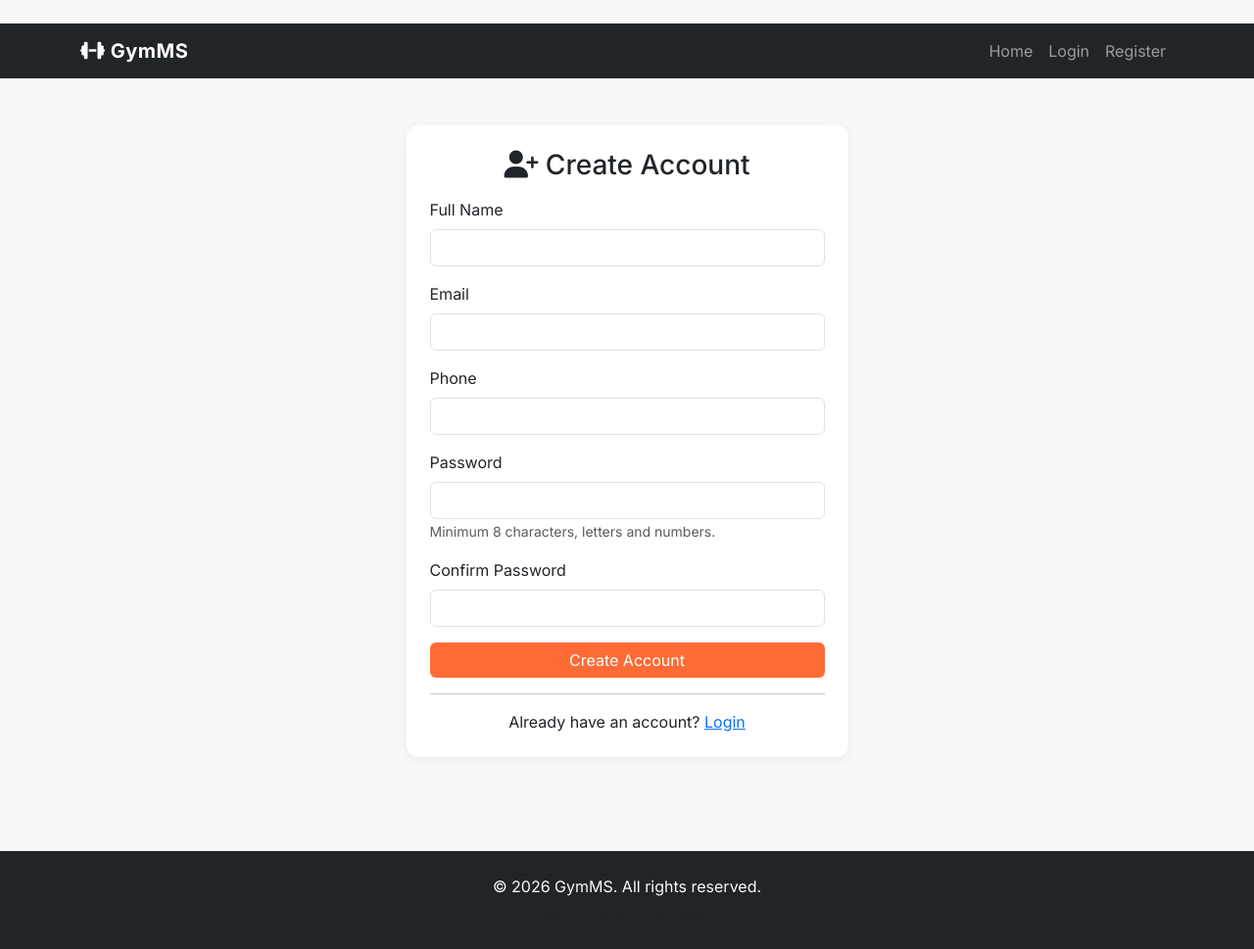
After one commit to pallavi-dhadage/gym-management-system, a Flask app: page /auth/register in a window 1280 px wide. The commit adds this page. Shown: the whole page at 98% size. Run offline with Flask 3, Linux system fonts and the light colour scheme; some libraries are stand-ins or nearby versions.

Commit message:
feat: add secure authentication with RBAC, hashing, audit logs

```diff
--- a/app/models/__init__.py
+++ b/app/models/__init__.py
@@ -0,0 +1,3 @@
+from app.models.user import User
+
+__all__ = ['User']
--- a/app/routes/auth.py
+++ b/app/routes/auth.py
@@ -1,5 +1,190 @@
-from flask import Blueprint
+from datetime import datetime
+from urllib.parse import urlparse
+
+from flask import (
+    Blueprint, render_template, redirect, url_for,
+    flash, request, current_app
+)
+from flask_login import (
+    login_user, logout_user, login_required,
+    current_user
+)
+from flask_wtf import FlaskForm
+from wtforms import (
+    StringField, PasswordField, BooleanField, SubmitField
+)
+from wtforms.validators import (
+    DataRequired, Email, Length, EqualTo, Regexp
+)
+
+from app import db, limiter
+from app.models.user import User
+from app.utils.logger import get_audit_logger
 
 auth_bp = Blueprint('auth', __name__)
+audit = get_audit_logger()
 
-# Routes added in Phase 2
+
+# =========================================================
+# Forms
+# =========================================================
+class RegisterForm(FlaskForm):
+    full_name = StringField(
+        'Full Name',
+        validators=[DataRequired(), Length(min=2, max=120)]
+    )
+    email = StringField(
+        'Email',
+        validators=[DataRequired(), Email(), Length(max=255)]
+    )
+    phone = StringField(
+        'Phone',
+        validators=[
+            DataRequired(),
+            Regexp(r'^\+?[0-9]{7,15}$', message='Enter a valid phone number')
+        ]
+    )
+    password = PasswordField(
+        'Password',
+        validators=[
+            DataRequired(),
+            Length(min=8, max=128),
+            Regexp(
+                r'^(?=.*[A-Za-z])(?=.*\d).+$',
+                message='Password must contain at least one letter and one number'
+            )
+        ]
+    )
+    confirm = PasswordField(
+        'Confirm Password',
+        validators=[
+            DataRequired(),
+            EqualTo('password', message='Passwords must match')
+        ]
+    )
+    submit = SubmitField('Create Account')
+
+
+class LoginForm(FlaskForm):
+    email = StringField(
+        'Email',
+        validators=[DataRequired(), Email(), Length(max=255)]
+    )
+    password = PasswordField('Password', validators=[DataRequired()])
+    remember = BooleanField('Remember me')
+    submit = SubmitField('Login')
+
+
+# =========================================================
+# Helpers
+# =========================================================
+def _is_safe_url(target: str) -> bool:
+    """Only allow redirects back to our own host."""
+    if not target:
+        return False
+    ref = urlparse(request.host_url)
+    test = urlparse(target)
+    return (
+        test.scheme in ('http', 'https')
+        and ref.netloc == test.netloc
+    )
+
+
+# =========================================================
+# Routes
+# =========================================================
+@auth_bp.route('/register', methods=['GET', 'POST'])
+@limiter.limit('10 per hour', methods=['POST'])
+def register():
+    if current_user.is_authenticated:
+        return redirect(url_for('main.dashboard'))
+
+    form = RegisterForm()
+    if form.validate_on_submit():
+        email = form.email.data.strip().lower()
+
+        if User.query.filter_by(email=email).first():
+            audit.info('REGISTER_DUPLICATE email=%s ip=%s',
+                       email, request.remote_addr)
+            flash('An account with this email already exists.', 'danger')
+            return render_template('auth/register.html', form=form), 400
+
+        user = User(
+            email=email,
+            full_name=form.full_name.data.strip(),
+            phone=form.phone.data.strip(),
+            role='member',
+        )
+        user.set_password(form.password.data)
+
+        try:
+            db.session.add(user)
+            db.session.commit()
+        except Exception:
+            db.session.rollback()
+            current_app.logger.exception('REGISTER_FAILED email=%s', email)
+            flash('Registration failed. Please try again.', 'danger')
+            return render_template('auth/register.html', form=form), 500
+
+        audit.info('REGISTER_SUCCESS user_id=%s email=%s ip=%s',
+                   user.id, user.email, request.remote_addr)
+        current_app.logger.info('New user registered: %s', user.email)
+        flash('Account created. Please log in.', 'success')
+        return redirect(url_for('auth.login'))
+
+    return render_template('auth/register.html', form=form)
+
+
+@auth_bp.route('/login', methods=['GET', 'POST'])
+@limiter.limit('20 per hour', methods=['POST'])
+def login():
+    if current_user.is_authenticated:
+        return redirect(url_for('main.dashboard'))
+
+    form = LoginForm()
+    if form.validate_on_submit():
+        email = form.email.data.strip().lower()
+        password = form.password.data
+
+        user = User.query.filter_by(email=email).first()
+
+        if not user or not user.check_password(password):
+            audit.warning('LOGIN_FAIL email=%s ip=%s ua="%s"',
+                          email, request.remote_addr,
+                          request.user_agent.string[:100])
+            current_app.logger.warning('Failed login attempt for %s', email)
+            flash('Invalid email or password.', 'danger')
+            return render_template('auth/login.html', form=form), 401
+
+        if not user.is_active_account:
+            audit.warning('LOGIN_BLOCKED_INACTIVE user_id=%s ip=%s',
+                          user.id, request.remote_addr)
+            flash('Your account is disabled. Contact support.', 'danger')
+            return render_template('auth/login.html', form=form), 403
+
+        login_user(user, remember=bool(form.remember.data))
+        user.last_login_at = datetime.utcnow()
+        db.session.commit()
+
+        audit.info('LOGIN_SUCCESS user_id=%s email=%s ip=%s',
+                   user.id, user.email, request.remote_addr)
+        current_app.logger.info('User logged in: %s', user.email)
+
+        next_url = request.args.get('next')
+        if next_url and _is_safe_url(next_url):
+            return redirect(next_url)
+        return redirect(url_for('main.dashboard'))
+
+    return render_template('auth/login.html', form=form)
+
+
+@auth_bp.route('/logout', methods=['GET', 'POST'])
+@login_required
+def logout():
+    user_id = current_user.id
+    email = current_user.email
+    logout_user()
+    audit.info('LOGOUT user_id=%s email=%s ip=%s',
+               user_id, email, request.remote_addr)
+    flash('You have been logged out.', 'info')
+    return redirect(url_for('main.index'))
--- /dev/null
+++ b/app/templates/auth/register.html
@@ -0,0 +1,68 @@
+{% extends "base.html" %}
+{% block title %}Register - GymMS{% endblock %}
+{% block content %}
+<div class="container py-5">
+  <div class="row justify-content-center">
+    <div class="col-md-6 col-lg-5">
+      <div class="card p-4">
+        <h3 class="mb-3 text-center"><i class="fas fa-user-plus"></i> Create Account</h3>
+
+        <form method="POST" novalidate>
+          {{ form.hidden_tag() }}
+
+          <div class="mb-3">
+            {{ form.full_name.label(class="form-label") }}
+            {{ form.full_name(class="form-control" + (" is-invalid" if form.full_name.errors else "")) }}
+            {% for e in form.full_name.errors %}
+              <div class="invalid-feedback">{{ e }}</div>
+            {% endfor %}
+          </div>
+
+          <div class="mb-3">
+            {{ form.email.label(class="form-label") }}
+            {{ form.email(class="form-control" + (" is-invalid" if form.email.errors else ""), autocomplete="email") }}
+            {% for e in form.email.errors %}
+              <div class="invalid-feedback">{{ e }}</div>
+            {% endfor %}
+          </div>
+
+          <div class="mb-3">
+            {{ form.phone.label(class="form-label") }}
+            {{ form.phone(class="form-control" + (" is-invalid" if form.phone.errors else "")) }}
+            {% for e in form.phone.errors %}
+              <div class="invalid-feedback">{{ e }}</div>
+            {% endfor %}
+          </div>
+
+          <div class="mb-3">
+            {{ form.password.label(class="form-label") }}
+            {{ form.password(class="form-control" + (" is-invalid" if form.password.errors else ""), autocomplete="new-password") }}
+            {% for e in form.password.errors %}
+              <div class="invalid-feedback">{{ e }}</div>
+            {% endfor %}
+            <small class="text-muted">Minimum 8 characters, letters and numbers.</small>
+          </div>
+
+          <div class="mb-3">
+            {{ form.confirm.label(class="form-label") }}
+            {{ form.confirm(class="form-control" + (" is-invalid" if form.confirm.errors else ""), autocomplete="new-password") }}
+            {% for e in form.confirm.errors %}
+              <div class="invalid-feedback">{{ e }}</div>
+            {% endfor %}
+          </div>
+
+          <div class="d-grid">
+            {{ form.submit(class="btn btn-brand") }}
+          </div>
+        </form>
+
+        <hr class="my-3">
+        <p class="text-center mb-0">
+          Already have an account?
+          <a href="{{ url_for('auth.login') }}">Login</a>
+        </p>
+      </div>
+    </div>
+  </div>
+</div>
+{% endblock %}
--- a/app/templates/components/navbar.html
+++ b/app/templates/components/navbar.html
@@ -9,14 +9,20 @@
     <div class="collapse navbar-collapse" id="navMain">
       <ul class="navbar-nav ms-auto">
         <li class="nav-item"><a class="nav-link" href="{{ url_for('main.index') }}">Home</a></li>
+
         {% if current_user.is_authenticated %}
-          <li class="nav-item"><a class="nav-link" href="{{ url_for('main.dashboard') }}">Dashboard</a></li>
+          <li class="nav-item">
+            <a class="nav-link" href="{{ url_for('main.dashboard') }}">Dashboard</a>
+          </li>
           {% if current_user.role == 'admin' %}
             <li class="nav-item"><a class="nav-link" href="#">Leads</a></li>
             <li class="nav-item"><a class="nav-link" href="#">Payments</a></li>
           {% endif %}
           <li class="nav-item">
-            <span class="nav-link text-info"><i class="fas fa-user"></i> {{ current_user.full_name }}</span>
+            <span class="nav-link text-info">
+              <i class="fas fa-user"></i> {{ current_user.full_name }}
+              <span class="badge bg-secondary ms-1">{{ current_user.role }}</span>
+            </span>
           </li>
           <li class="nav-item">
             <a class="nav-link" href="{{ url_for('auth.logout') }}">Logout</a>
```
Also changed, not shown: app/models/user.py (added, +42 -0 lines), app/templates/auth/login.html (added, +48 -0 lines), app/utils/decorators.py (added, +22 -0 lines).
